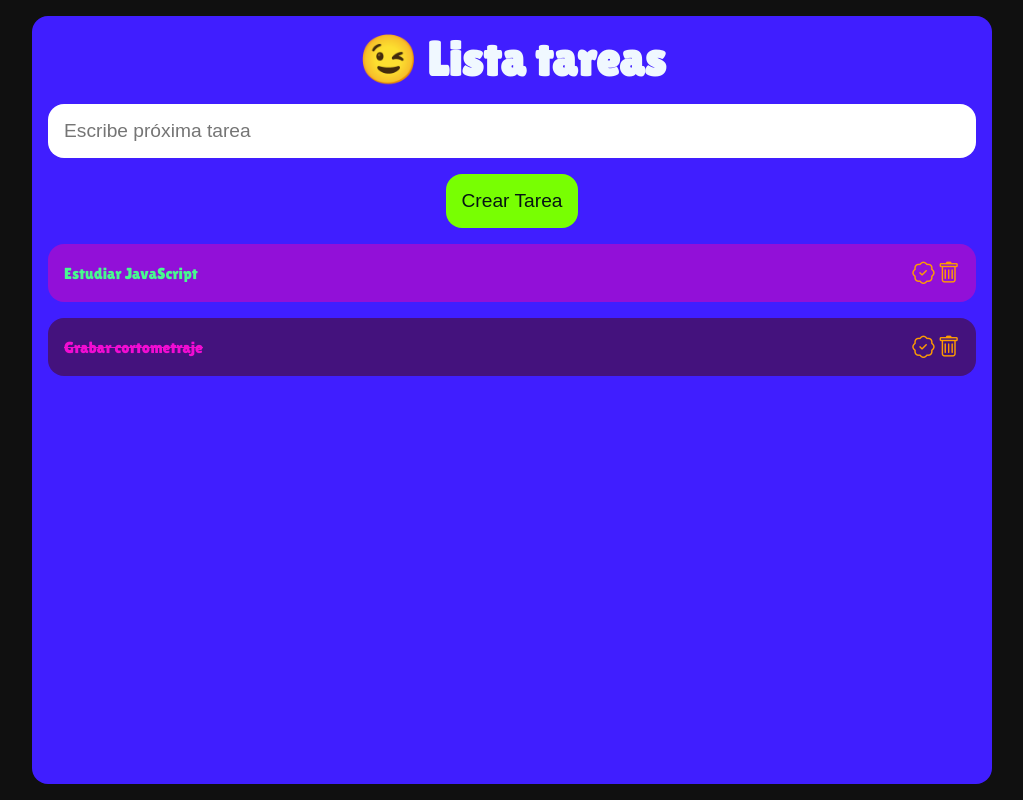
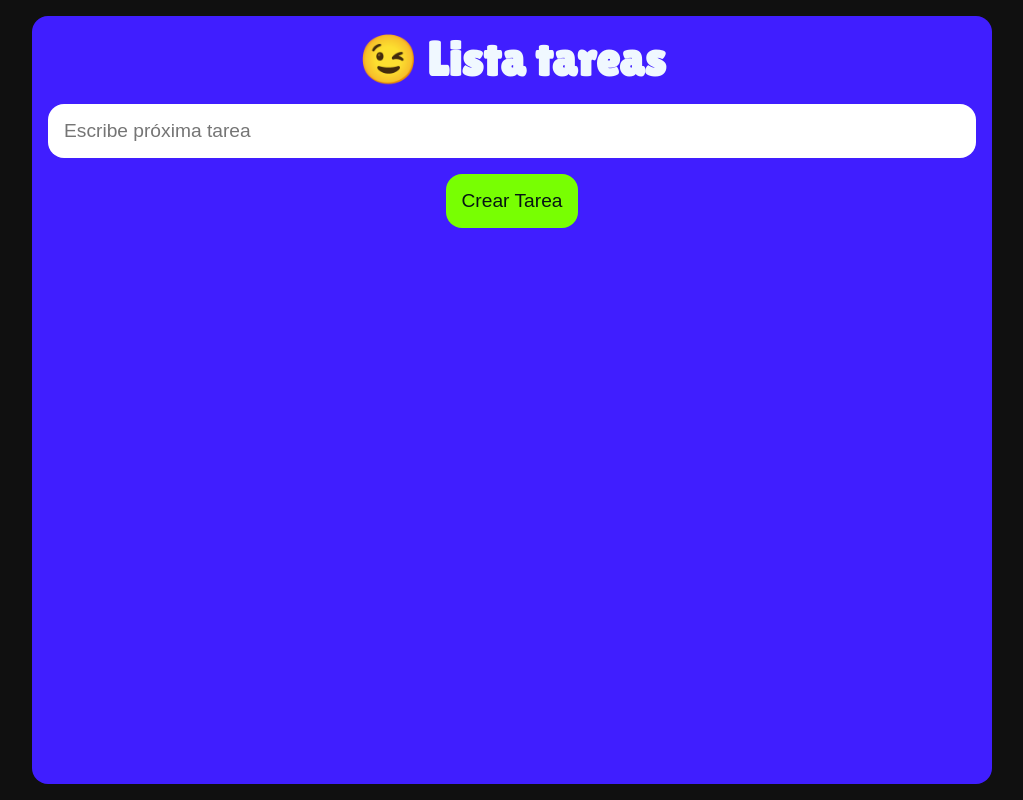
Before and after one commit to soySamCS/DOM, a plain HTML site: page 11-Ejercicio-lista-tareas/Index.html in a window 1280 px wide. Shown: the whole page, without its empty margins (128-1151 px from the left). Drawn offline with nearby package versions, Linux system fonts and the light colour scheme.

Commit message:
Final de 5to Semestre

```diff
--- a/11-Ejercicio-lista-tareas/Index.html
+++ b/11-Ejercicio-lista-tareas/Index.html
@@ -28,19 +28,6 @@
         <input id="taskInput" type="text" placeholder="Escribe próxima tarea">
         <button id="addButton" type="submit">Crear Tarea</button>
         <div class="task-list" id="taskList">
-            <div class="task">
-                <p>Estudiar JavaScript</p>
-                <div class="task-icons">
-                    <i class="bi bi-patch-check icon-complete"></i>
-                    <i class="bi bi-trash icon-delete"></i>
-                </div>
-            </div>
-            <div class="task complete">
-                <p>Grabar cortometraje</p>
-                <div class="task-icons">
-                    <i class="bi bi-patch-check icon-complete"></i>
-                    <i class="bi bi-trash icon-delete"></i>
-                </div>
         </div>
     </div>
 
--- a/11-Ejercicio-lista-tareas/script.js
+++ b/11-Ejercicio-lista-tareas/script.js
@@ -6,13 +6,20 @@ const taskList = document.getElementById('taskList');
 
 //Add event listener
 
-addButton.addEventListener("click", createTask)
+addButton.addEventListener("click", createTask);
+
+document.addEventListener("keydown" , (e) => {
+    {
+        if (e.key === "Enter"){
+            createTask();
+        }
+    }
+});
 
 // Funcion manejadora
 
 function createTask() {
     if(taskInput.value){
-        console.log(taskInput.value);
 
         /* Creamos el contenedor de una tarea */
         const taskItem = document.createElement("div");
@@ -39,6 +46,15 @@ function createTask() {
         taskItem.append(taskText, taskIcons);
         taskList.append(taskItem);
 
+        // Escuchadores de los iconos
+        iconChek.addEventListener("click", (e) => {
+            e.target.parentNode.parentNode.classList.toggle("complete");
+        } );
+
+        iconDelete.addEventListener("click", (e) => {
+            e.target.parentNode.parentNode.remove();
+        } );
+
          // Regresamos el valor vacío al input
         taskInput.value = "";
     } else {
--- a/11-Ejercicio-lista-tareas/style.css
+++ b/11-Ejercicio-lista-tareas/style.css
@@ -29,7 +29,7 @@ body {
   max-width: 960px;
   background-color: rgb(64, 30, 255);
   border: 1px;
-  color: rgb(72, 249, 143);
+  color: rgb(131, 8, 255);
   border-radius: 1rem;
   padding: 1rem;
   text-align: center;
@@ -76,7 +76,7 @@ body {
 }
 
 .task{
-  background-color: rgb(146, 16, 216);
+  background-color: rgb(23, 227, 250);
   width: 100%;
   padding: 1rem;
   border-radius: 1rem;
@@ -107,11 +107,11 @@ body {
 
 .task-icons i {
   font-size: 1.4rem;
-  color:rgb(255, 157, 0);
+  color:rgb(112, 30, 157);
 }
 
 .icon-complete:hover {
-  color: cadetblue;
+  color: rgb(37, 255, 102);
 }
 
 .icon-delete:hover {
```
